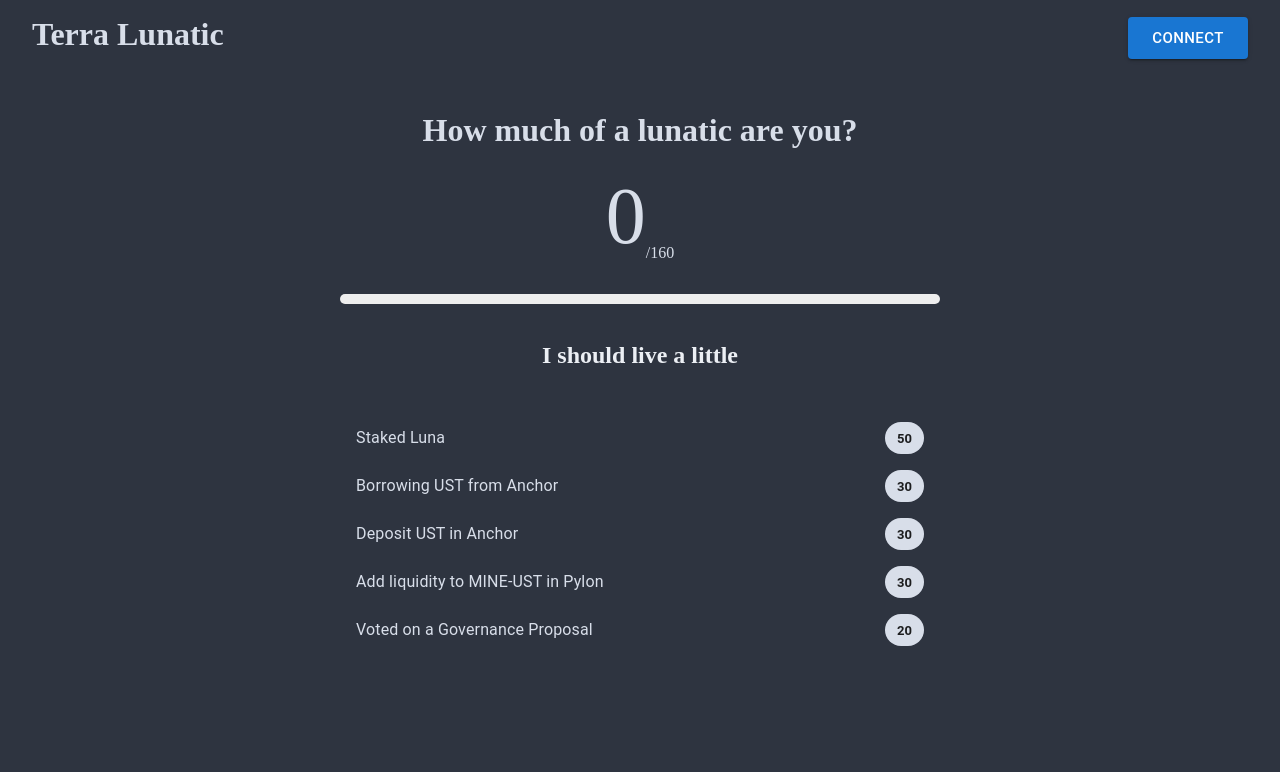
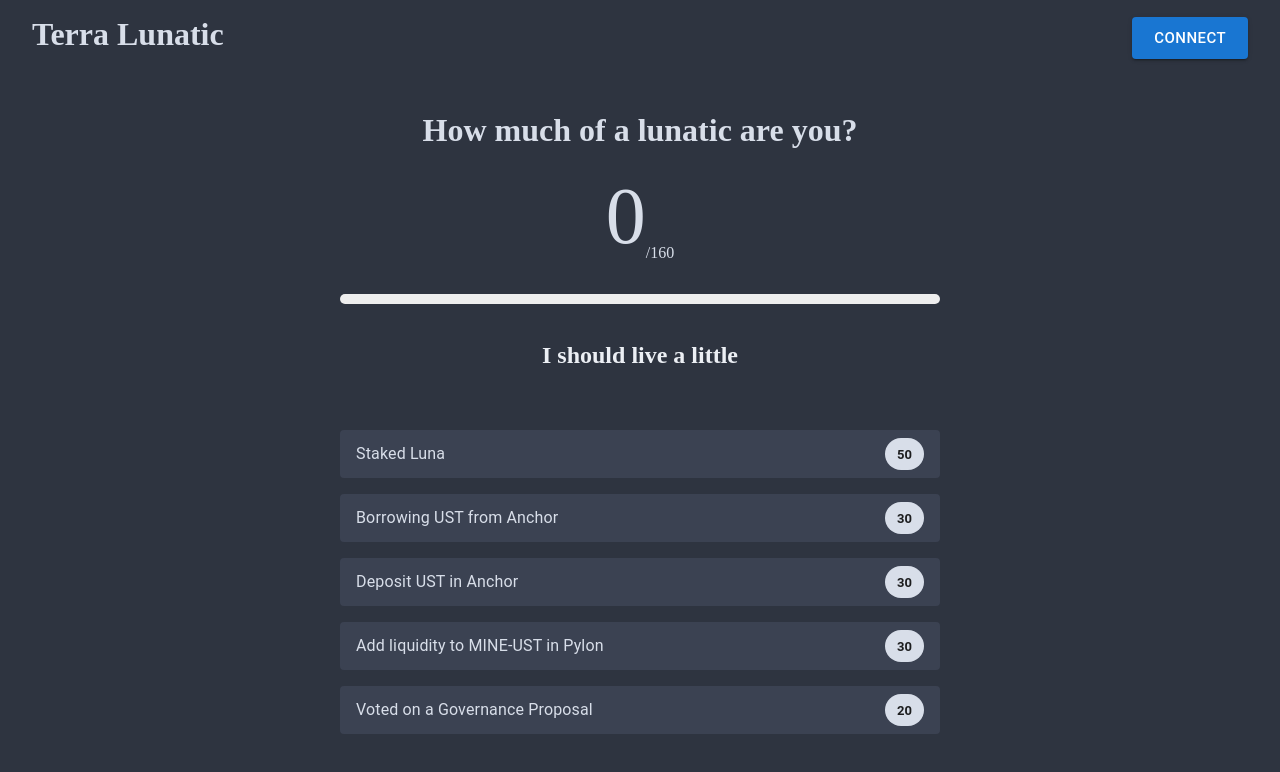
Before and after one commit to codeanish/terra-lunatic, a React (Create React App) app: page / in a window 1280 px wide. Shown: the top 772 px of the page. Built offline with nearby package versions, Linux system fonts and the light colour scheme; no server answers; what @terra-money/terra.js would draw is missing.

Commit message:
Some formatting changes

```diff
--- a/src/components/challenges.module.scss
+++ b/src/components/challenges.module.scss
@@ -1,3 +1,8 @@
+@import "../styles/variables.scss";
+
 .item{
     padding: 0.5em 0;
+    margin: 1em 0;
+    background-color: $nord2;
+    border-radius: 4px;
 }
--- a/src/components/nav.module.scss
+++ b/src/components/nav.module.scss
@@ -56,3 +56,8 @@
     font-size: 18px;
     margin-top: 12px;
 }
+
+.walltButton{
+    max-width: 120px;
+    min-width: 120px;
+}
--- a/src/components/nav.tsx
+++ b/src/components/nav.tsx
@@ -58,7 +58,7 @@ const Nav = (props: Props) => {
             </div>
             <ul className={styles.navItems}>
                 <li className={styles.navItem}>
-                    <Button style={{maxWidth: '120px', minWidth: '120px'}} size="large" variant="contained" onClick={handleClick}>{buttonText}</Button>
+                    <Button className={styles.walletButton} size="large" variant="contained" onClick={handleClick}>{buttonText}</Button>
                 </li>
             </ul>
 
```
